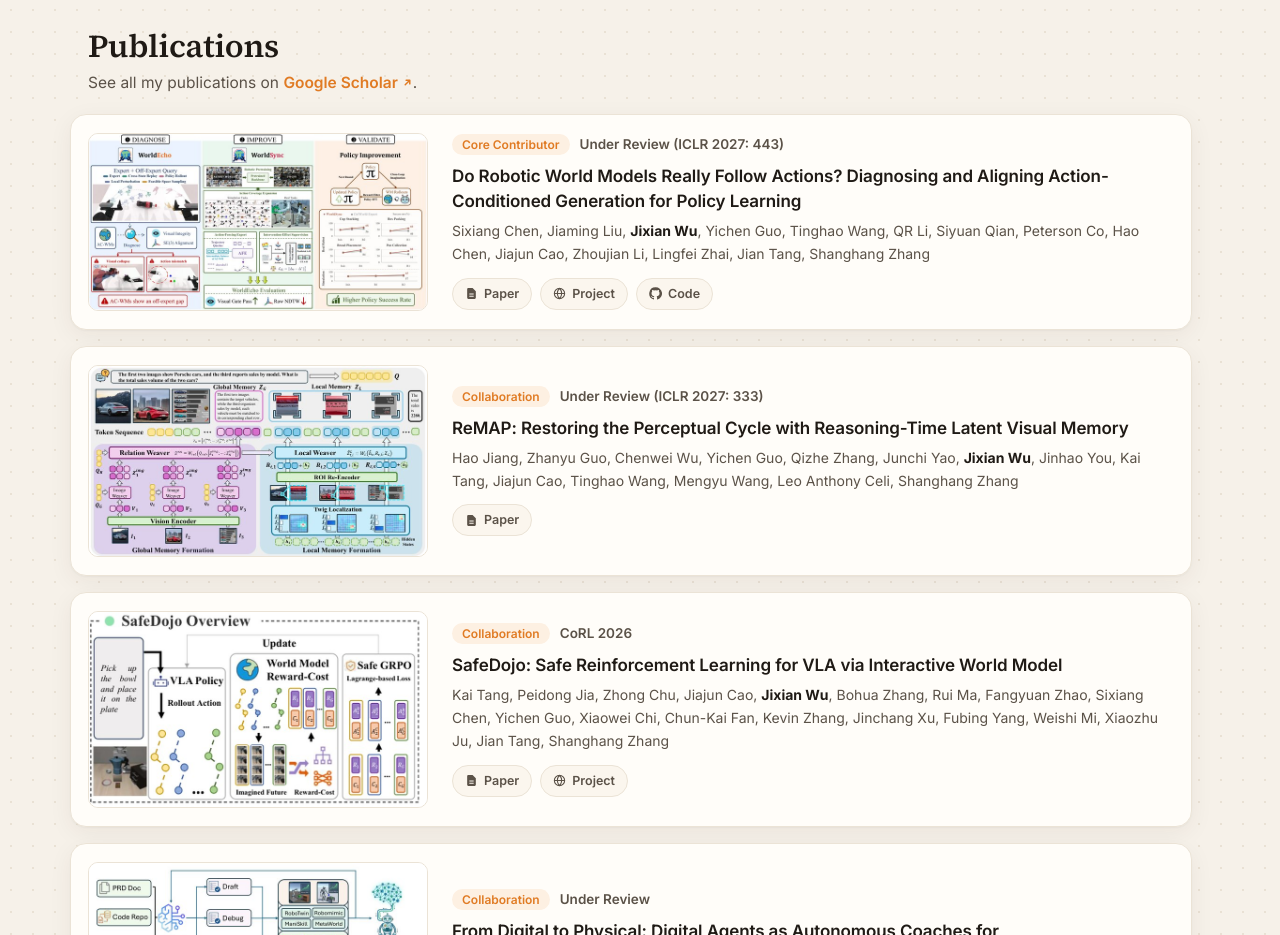
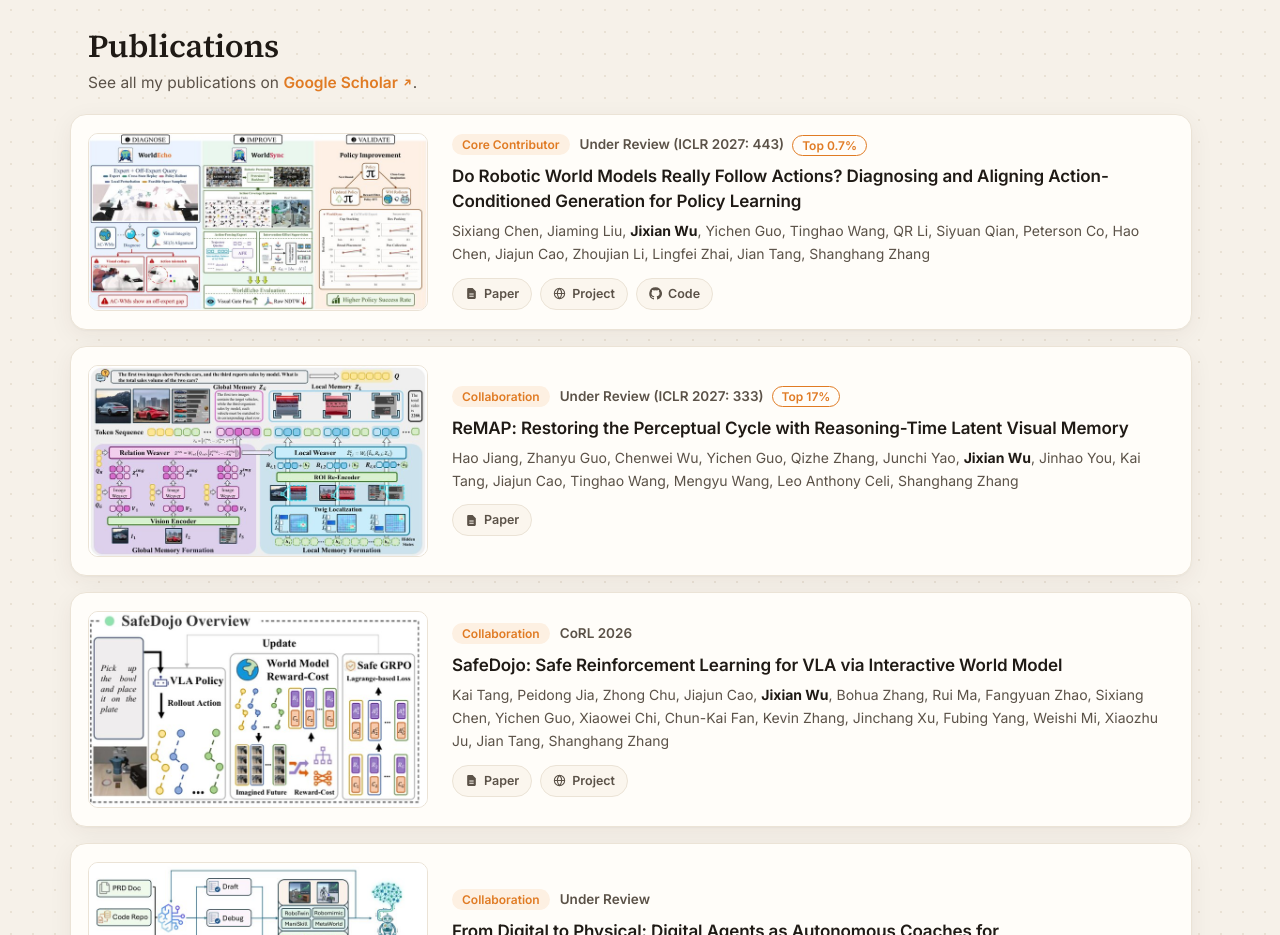
Before and after one commit to Ricardo520nono/Ricardo520nono.github.io, a plain HTML site: page index.html in a window 1280 px wide. Shown: the part 1189-2124 px from the top of the page. Drawn offline with Linux system fonts and the light colour scheme; no server answers.

Commit message:
Add rank tags to the two papers under review
Co-Authored-By: Claude Fable 5.2 <noreply@anthropic.com>

```diff
--- a/index.html
+++ b/index.html
@@ -118,6 +118,7 @@
   .pub-meta { display: flex; flex-wrap: wrap; align-items: center; gap: 6px 10px; margin-bottom: 8px; }
   .pub-meta .tag { margin-top: 0; }
   .pub-venue { font-size: 13.5px; font-weight: 600; color: var(--ink-2); }
+  .rank { margin-left: -2px; padding: 2px 9px; border-radius: 999px; border: 1px solid var(--accent); color: var(--accent); font: 600 12px/15px Inter, "PingFang SC", sans-serif; white-space: nowrap; }
   .pub-title { margin: 0 0 6px; font: 600 17px/1.45 Inter, "PingFang SC", sans-serif; letter-spacing: -.1px; color: var(--ink); text-wrap: pretty; }
   .pub-authors { margin: 0 0 12px; font-size: 14px; line-height: 1.65; color: var(--ink-2); text-wrap: pretty; }
   .pub-authors strong { color: var(--ink); font-weight: 700; }
@@ -360,7 +361,7 @@
       <li class="pub">
         <button class="pub-media" type="button" data-open="worldecho-dlg" aria-label="Enlarge the WorldEcho teaser figure"><img src="assets/pubs/worldecho-teaser-thumb.jpg" alt="Teaser figure: WorldEcho diagnoses action following in world models, WorldSync improves it, and policy improvement validates it" width="720" height="376" loading="lazy"></button>
         <div>
-          <div class="pub-meta"><span class="tag" data-en="Core Contributor" data-zh="核心贡献">Core Contributor</span><span class="pub-venue" data-en="Under Review (ICLR 2027: 443)" data-zh="在投（ICLR 2027: 443）">Under Review (ICLR 2027: 443)</span></div>
+          <div class="pub-meta"><span class="tag" data-en="Core Contributor" data-zh="核心贡献">Core Contributor</span><span class="pub-venue" data-en="Under Review (ICLR 2027: 443)" data-zh="在投（ICLR 2027: 443）">Under Review (ICLR 2027: 443)</span><span class="rank" data-en="Top 0.7%" data-zh="前 0.7%">Top 0.7%</span></div>
           <h3 class="pub-title">Do Robotic World Models Really Follow Actions? Diagnosing and Aligning Action-Conditioned Generation for Policy Learning</h3>
           <p class="pub-authors">Sixiang Chen, Jiaming Liu, <strong>Jixian Wu</strong>, Yichen Guo, Tinghao Wang, QR Li, Siyuan Qian, Peterson Co, Hao Chen, Jiajun Cao, Zhoujian Li, Lingfei Zhai, Jian Tang, Shanghang Zhang</p>
           <div class="pub-links">
@@ -374,7 +375,7 @@
       <li class="pub">
         <button class="pub-media" type="button" data-open="remap-dlg" aria-label="Enlarge the ReMAP overview figure"><img src="assets/pubs/remap-overview-thumb.jpg" alt="Overview of ReMAP: global memory formation and local memory formation feeding the token sequence" width="720" height="405" loading="lazy"></button>
         <div>
-          <div class="pub-meta"><span class="tag" data-en="Collaboration" data-zh="合作">Collaboration</span><span class="pub-venue" data-en="Under Review (ICLR 2027: 333)" data-zh="在投（ICLR 2027: 333）">Under Review (ICLR 2027: 333)</span></div>
+          <div class="pub-meta"><span class="tag" data-en="Collaboration" data-zh="合作">Collaboration</span><span class="pub-venue" data-en="Under Review (ICLR 2027: 333)" data-zh="在投（ICLR 2027: 333）">Under Review (ICLR 2027: 333)</span><span class="rank" data-en="Top 17%" data-zh="前 17%">Top 17%</span></div>
           <h3 class="pub-title">ReMAP: Restoring the Perceptual Cycle with Reasoning-Time Latent Visual Memory</h3>
           <p class="pub-authors">Hao Jiang, Zhanyu Guo, Chenwei Wu, Yichen Guo, Qizhe Zhang, Junchi Yao, <strong>Jixian Wu</strong>, Jinhao You, Kai Tang, Jiajun Cao, Tinghao Wang, Mengyu Wang, Leo Anthony Celi, Shanghang Zhang</p>
           <div class="pub-links">
```
